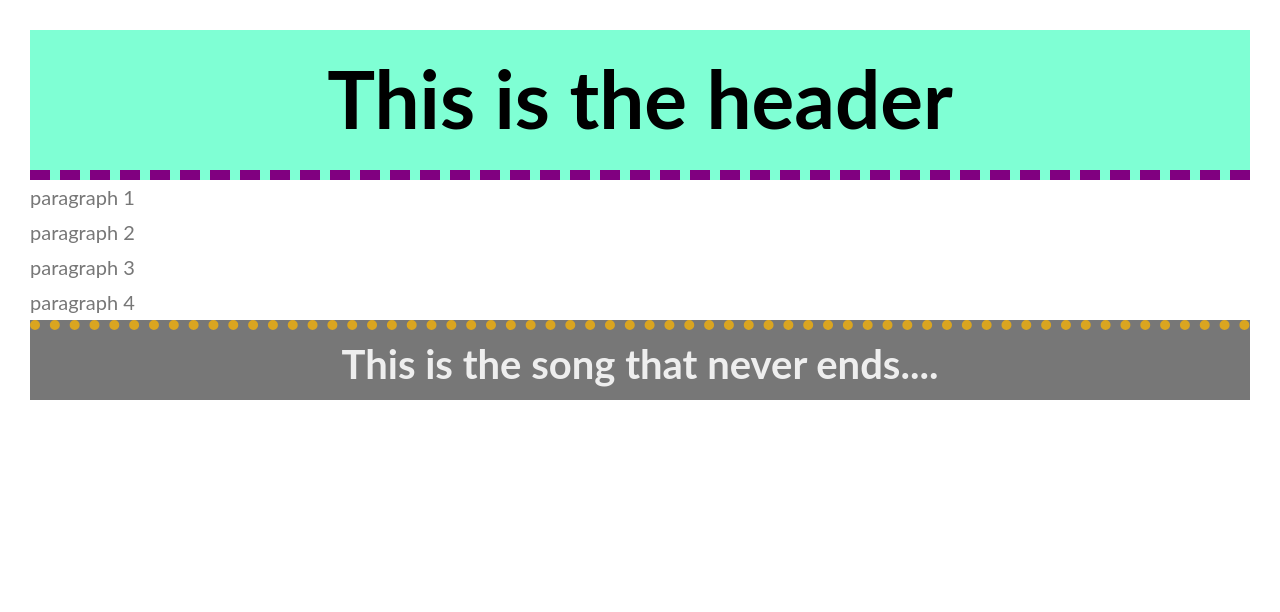
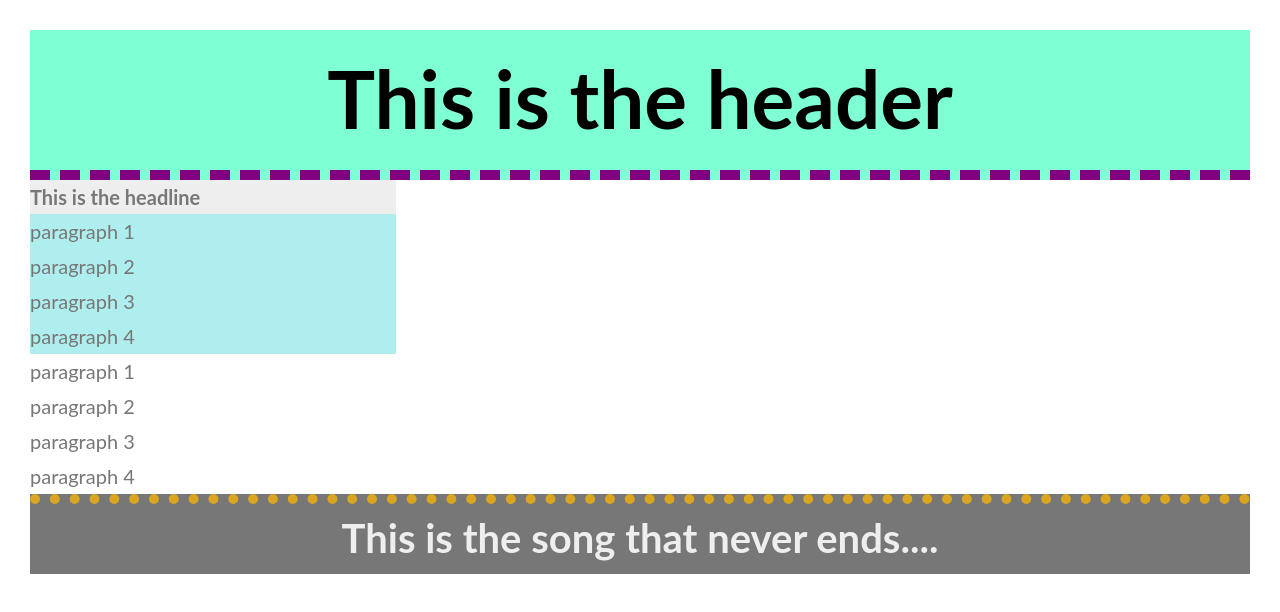
Before and after one commit to KathyiLeBoeuf/branch-trial, a plain HTML site: page index.html in a window 1280 px wide. Drawn offline with Linux system fonts and the light colour scheme.

Commit message:
added aside

```diff
--- a/index.html
+++ b/index.html
@@ -13,6 +13,13 @@
 	<header class="header">
 		<h1>This is the header</h1>
 	</header>
+	<aside>
+		<h3>This is the headline</h3>
+		<p>paragraph 1</p>
+		<p>paragraph 2</p>
+		<p>paragraph 3</p>
+		<p>paragraph 4</p>
+	</aside>
 	<main>
 		<p>paragraph 1</p>
 		<p>paragraph 2</p>
--- a/style.css
+++ b/style.css
@@ -35,6 +35,16 @@ h2 {
     color: #eee;
     text-align: center;
 }
+h3{
+    font-size: 2rem;
+    color: #777777;
+    background-color: #eee;
+    text-align: left;
+}
+aside {
+    background-color: paleturquoise;
+    width: 30%;
+}
 .footer {
     height: 8rem;
     background-color: #777;
```
